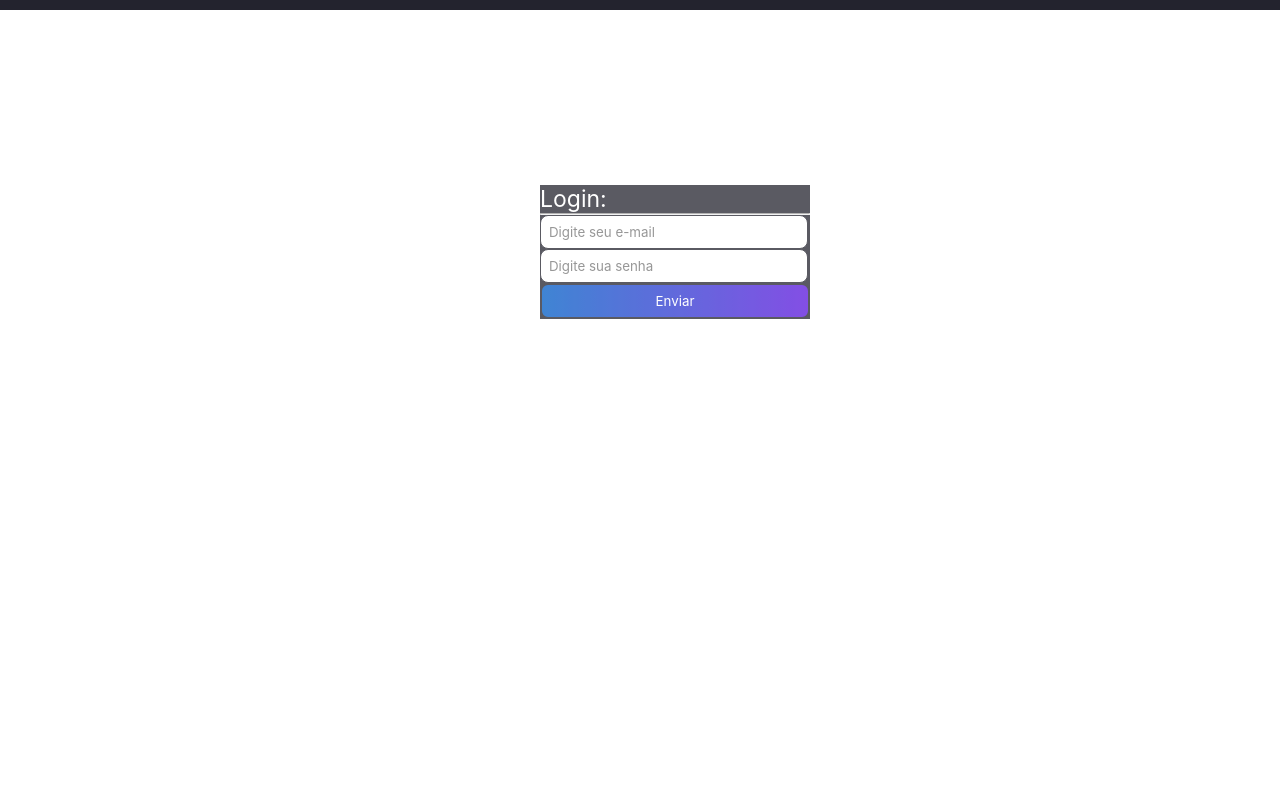
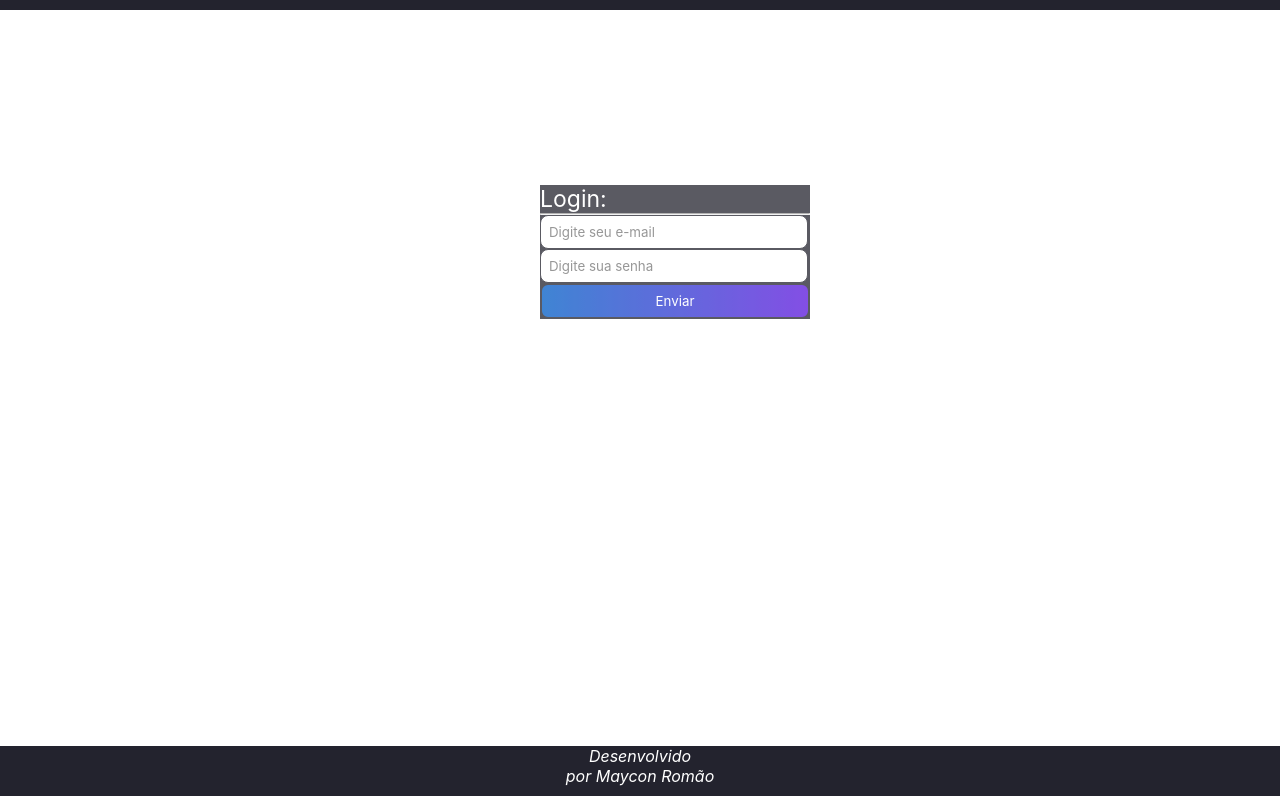
Before and after one commit to maydoug/telalogin_responsivo, a plain HTML site: page index.html in a window 1280 px wide. Shown: the part 54-850 px from the top of the page. Before the commit the page ends 800 px from the top, so only its background shows below. Drawn offline with Linux system fonts and the light colour scheme.

Commit message:
criação da tab footer

```diff
--- a/css/style.css
+++ b/css/style.css
@@ -141,3 +141,11 @@ height:450px;
 .nav-list.active{ /*.active classe que adicionamos com javascript*/
     transform: translateX(0);
 }
+
+footer {
+    text-align: center;
+    background-color: #23232e;
+    color:#fff;
+    font-family: -apple-system, BlinkMacSystemFont, 'Segoe UI', Roboto, Oxygen, Ubuntu, Cantarell, 'Open Sans', 'Helvetica Neue', sans-serif;
+    height: 50px;
+}
--- a/index.html
+++ b/index.html
@@ -39,5 +39,9 @@
 
         </main>
         <script src='js/mobile-navbar.js'></script>
+        <footer>
+            <p><i>Desenvolvido<br>
+            <p>por Maycon Romão</i></p>
+        </footer>
 </body>
 </html>
```
